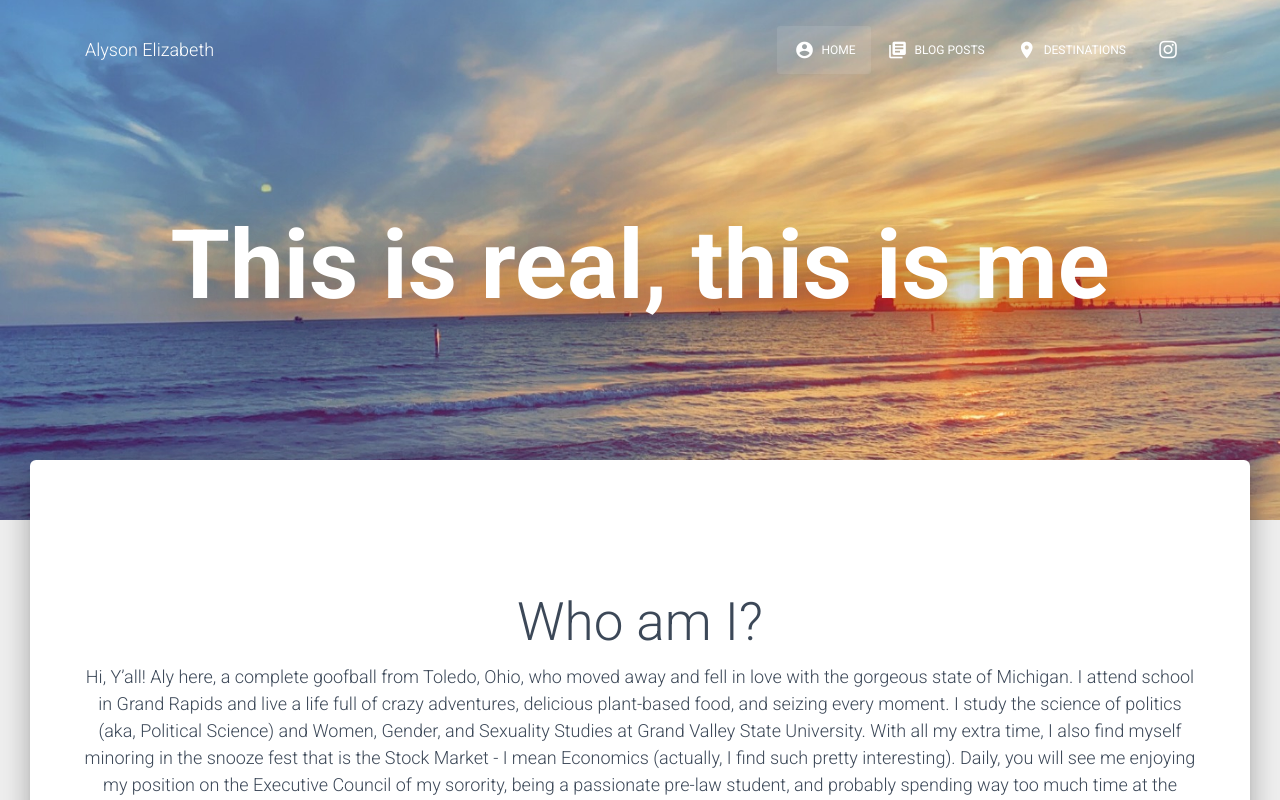
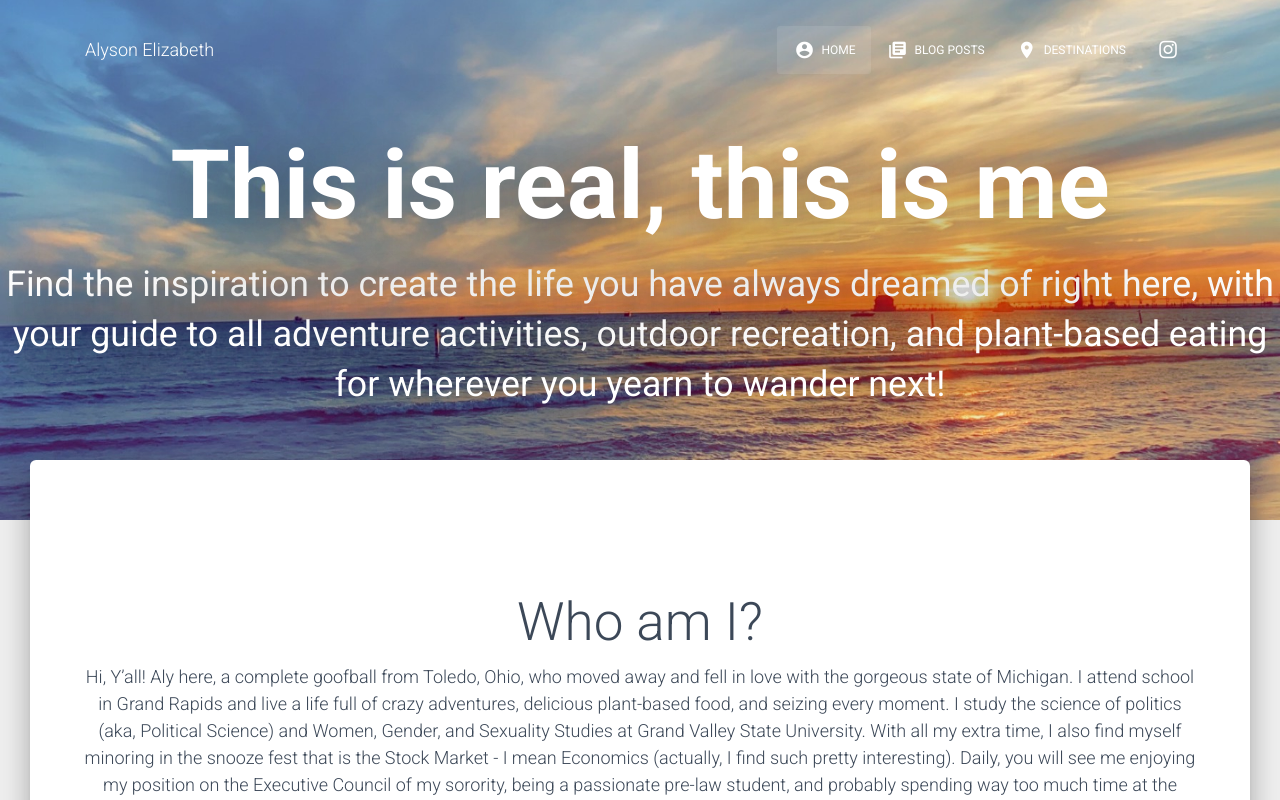
Before and after one commit to Chasec98/Alysons-Blog, a Vue app: page /posts in a window 1280 px wide. Shown: the top 800 px of the page. Built offline with nearby package versions, Linux system fonts and the light colour scheme.

Commit message:
add blog description

```diff
--- a/src/assets/scss/material-kit/_example-pages.scss
+++ b/src/assets/scss/material-kit/_example-pages.scss
@@ -23,7 +23,7 @@
         h3{
           font-size: 2.23rem;
           margin: 10px auto 0;
-          line-height: 0;
+
           font-weight: 400;
           text-shadow: 0px 15px 102.86px rgba(0, 0, 0, 0.9), 0px 15px 40.02px rgba(0, 0, 0, 0.51);
         }
--- a/src/views/Index.vue
+++ b/src/views/Index.vue
@@ -6,6 +6,7 @@
           <div class="image-wrapper">
             <div class="brand">
               <h1>This is real, this is me</h1>
+              <h3>Find the inspiration to create the life you have always dreamed of right here, with your guide to all adventure activities, outdoor recreation, and plant-based eating for wherever you yearn to wander next!</h3>
             </div>
           </div>
         </div>
```
